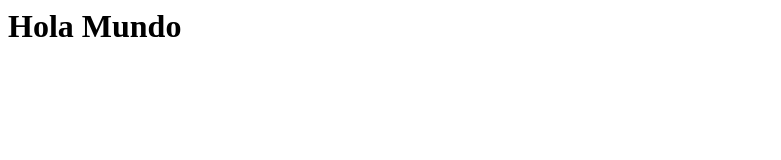
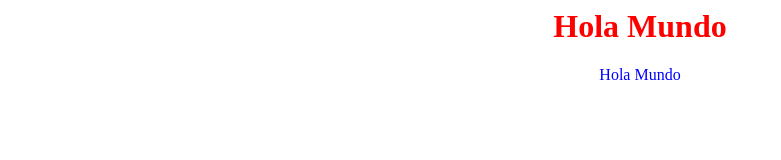
Before and after one commit to JuanDavidOrtega0/Microsoft_Azure, a plain HTML site: page index.html in a window 1280 px wide. Shown: the whole page, without its empty margins (0-781 px from the left). Drawn offline with Linux system fonts and the light colour scheme.

Commit message:
feat: se agregó un párrafo de Hola Mundo y se le dió estilos a los textos

```diff
--- a/index.html
+++ b/index.html
@@ -1 +1,16 @@
-<h1>Hola Mundo</h1>
+<style>
+    .texto {
+        text-align: center;
+        h1 {
+            color: red;
+        }
+        .color {
+            color: blue;
+        }
+    }
+</style>
+
+<div class="texto">
+    <h1>Hola Mundo</h1>
+    <p class="color">Hola Mundo</p>
+</div>
```
